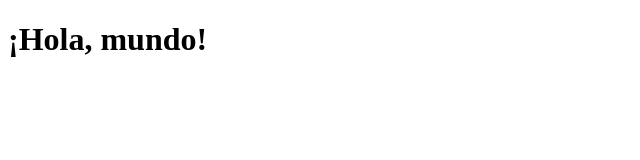
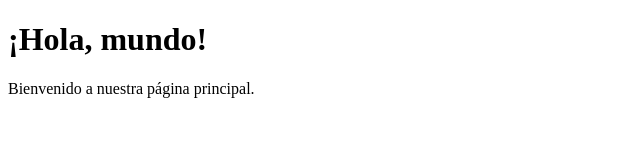
Before and after one commit to weyMonsalve/mi-proyecto-de-prueba-git, a plain HTML site: page index.html in a window 1280 px wide. Shown: the whole page, without its empty margins (0-640 px from the left). Drawn offline with Linux system fonts and the light colour scheme.

Commit message:
feat: agregar un mensaje de bienvenida

```diff
--- a/index.html
+++ b/index.html
@@ -7,5 +7,6 @@
 </head>
 <body>
     <h1>¡Hola, mundo!</h1>
+    <p>Bienvenido a nuestra página principal.</p>
 </body>
 </html>
```
